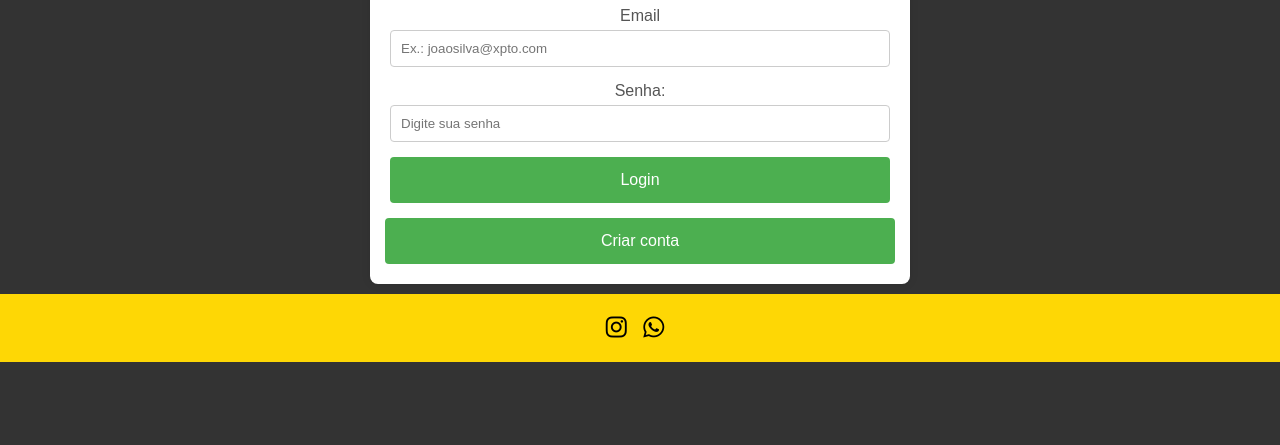
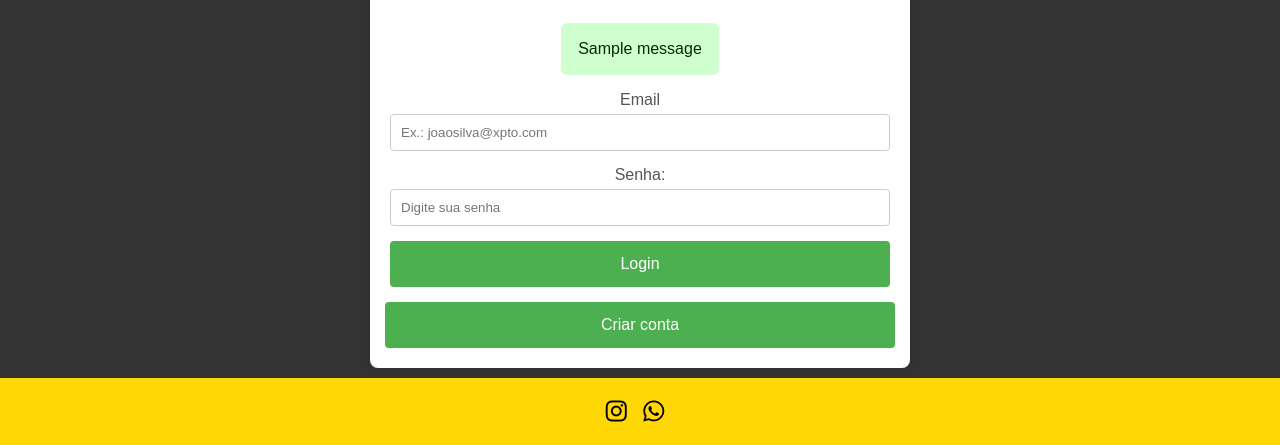
Before and after one commit to Lu4head/Site_Tec_Barao, a Django app: page /login/ in a window 1280 px wide. Shown: the part 213-658 px from the top of the page. Run offline with Django 5.2, Linux system fonts and the light colour scheme; tables that the repository leaves empty hold one stand-in row (values such as "Sample post"); one stand-in notice (Sample message) is shown; some libraries are stand-ins or nearby versions.

Commit message:
ajeitando css das mensagens de aviso

```diff
--- a/setup/settings.py
+++ b/setup/settings.py
@@ -1,6 +1,7 @@
 from pathlib import Path
 import os
 from dotenv import load_dotenv
+from django.contrib.messages import constants as messages
 
 load_dotenv()
 
@@ -118,3 +119,8 @@ MEDIA_URL = '/media/'
 
 # Default primary key field type
 DEFAULT_AUTO_FIELD = 'django.db.models.BigAutoField'
+
+MESSAGE_TAGS = {
+    messages.ERROR: 'error',
+    messages.SUCCESS: 'success'
+}
--- a/setup/static/styles/styles.css
+++ b/setup/static/styles/styles.css
@@ -277,14 +277,34 @@ a:hover {
   color: black;
 }
 
+.message{
+  --bs-alert-bg: transparent;
+  --bs-alert-padding-x: 1rem;
+  --bs-alert-padding-y: 1rem;
+  --bs-alert-margin-bottom: 1rem;
+  --bs-alert-color: inherit;
+  --bs-alert-border-color: transparent;
+  --bs-alert-border: 1px solid var(--bs-alert-border-color);
+  --bs-alert-border-radius: 0.375rem;
+  position: relative;
+  padding: var(--bs-alert-padding-y) var(--bs-alert-padding-x);
+  margin-bottom: var(--bs-alert-margin-bottom);
+  color: var(--bs-alert-color);
+  background-color: var(--bs-alert-bg);
+  border: var(--bs-alert-border);
+  border-radius: var(--bs-alert-border-radius);
+}
+
 .error-message {
-  color:red;
-  font-size:small;
-  padding-top:2px;
-  padding-bottom:2px;
-  border: 1px solid red;
-  background-color: white;
-  border-radius: 2px;
+  --bs-alert-color: #270101;
+  --bs-alert-bg: #ffcfcf;
+  --bs-alert-border-color: #b6d4fe;
+}
+
+.success-message {
+  --bs-alert-color: #012c03;
+  --bs-alert-bg: #cfffcf;
+  --b
 }
 
 .formulario {
--- a/templates/usuarios/cadastro.html
+++ b/templates/usuarios/cadastro.html
@@ -6,7 +6,7 @@
     {% csrf_token %}
     <div class = "messages">
         {% for message in messages %}
-            <p class = "{{message.tags}}-message">{{ message }}</p>
+            <p class = "message {{message.tags}}-message">{{ message }}</p>
         {% endfor %}
     </div>
     {% for field in form.visible_fields %}
--- a/templates/usuarios/login.html
+++ b/templates/usuarios/login.html
@@ -4,6 +4,11 @@
 
 <form class="formulario" action="#" method="POST">
     {% csrf_token %}
+    <div class = "messages">
+        {% for message in messages %}
+            <p class = "message {{message.tags}}-message">{{ message }}</p>
+        {% endfor %}
+    </div>
     {% for field in form.visible_fields %}
     <label for="{{field.id_for_label}}">{{field.label}}</label>
     {{field}}
```
Also changed, not shown: static/styles/styles.css (+27 -7 lines).
